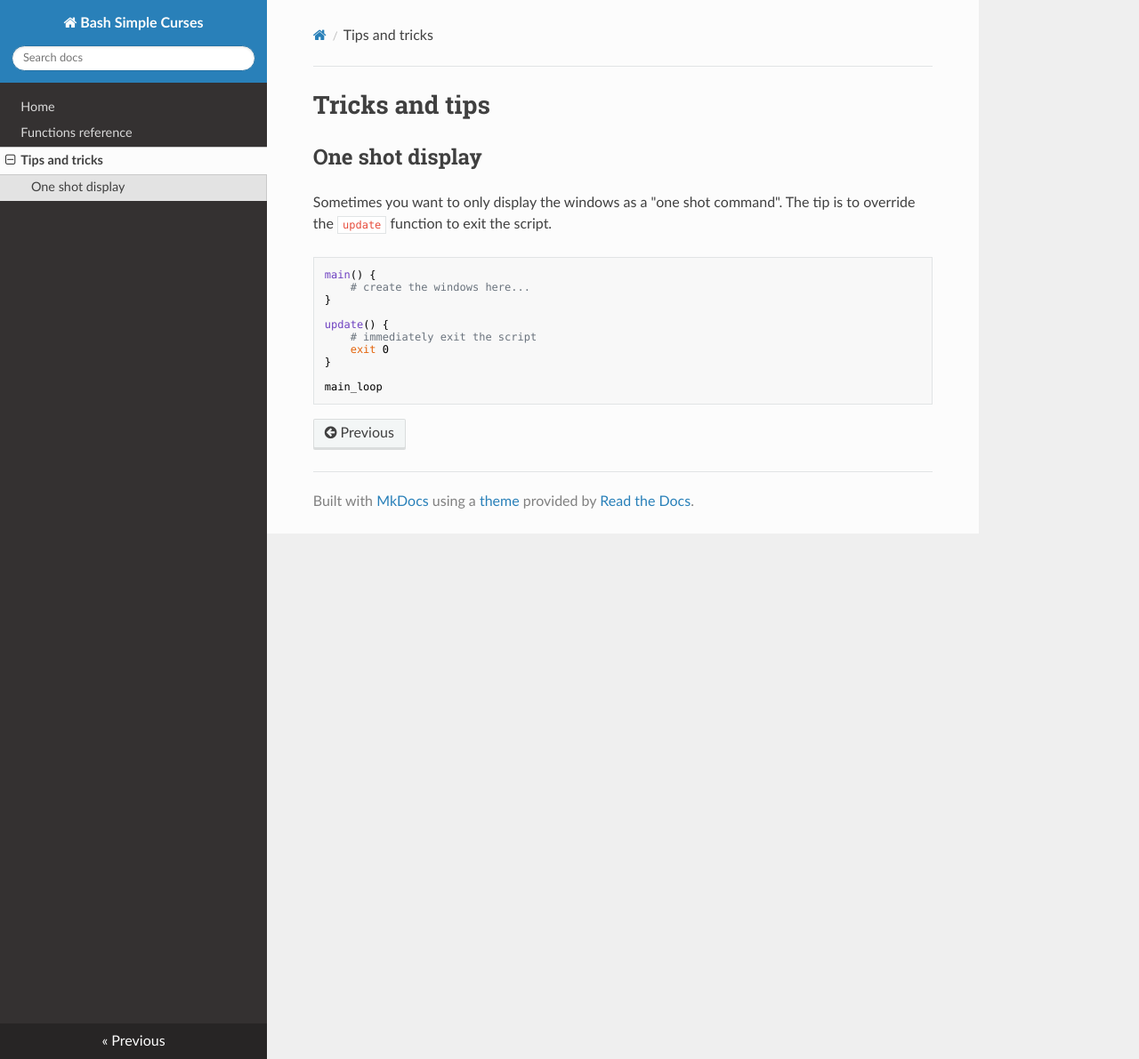
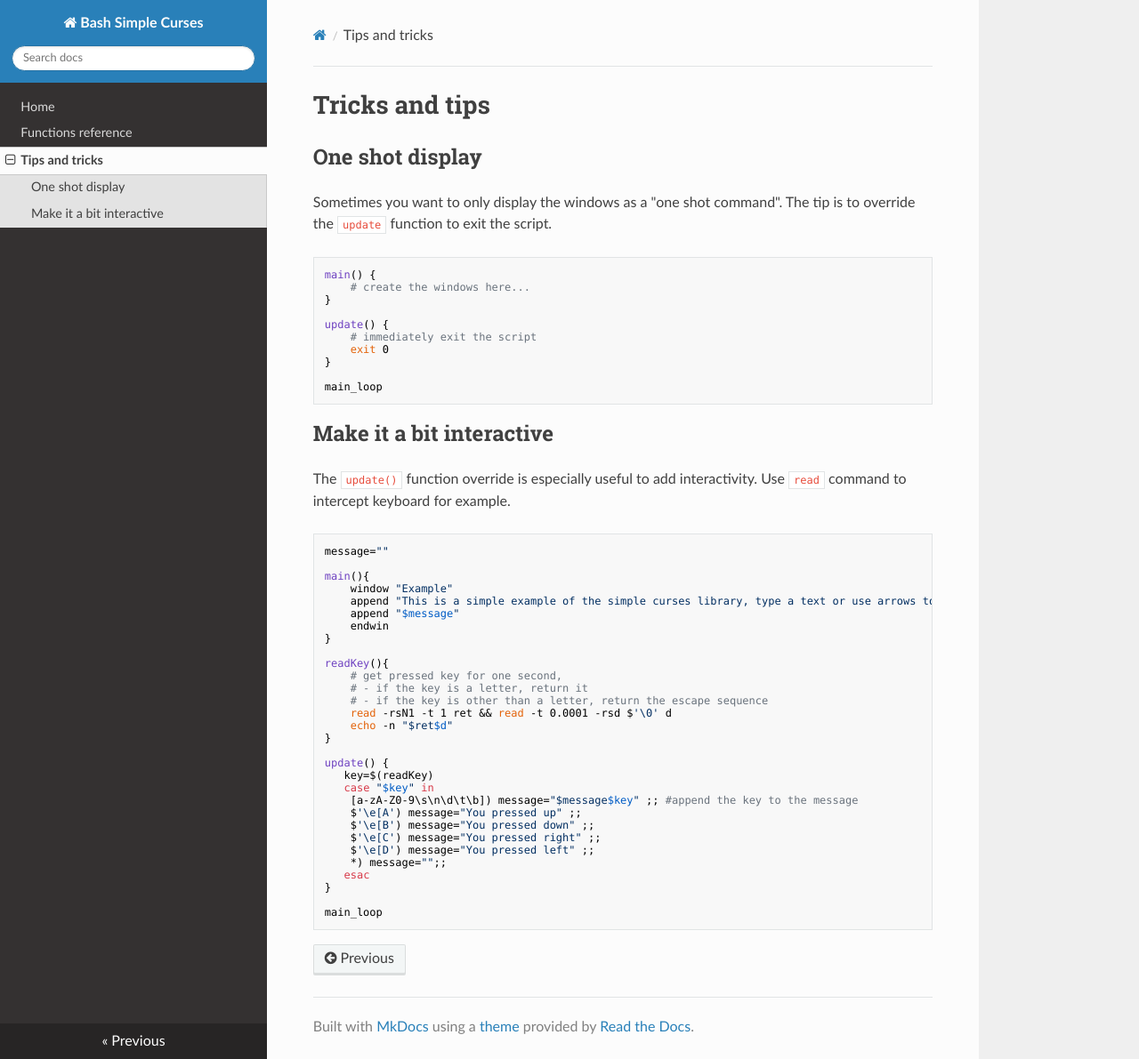
Before and after one commit to metal3d/bashsimplecurses, an MkDocs documentation site: the page built from docs/tips.md, in a window 1280 px wide and 1191 px high. Shown: the whole window at 89% size. Built offline with MkDocs 1.6.1, drawn with Linux system fonts in a browser that asks for light colours; nearby versions of some CDN libraries.

Commit message:
Add one more tip

````diff
--- a/docs/tips.md
+++ b/docs/tips.md
@@ -16,3 +16,40 @@ update() {
 
 main_loop
 ```
+
+## Make it a bit interactive
+
+The `update()` function override is especially useful to add interactivity. Use `read` command to intercept keyboard for example.
+
+```bash
+message=""
+
+main(){
+    window "Example"
+    append "This is a simple example of the simple curses library, type a text or use arrows to see the result"
+    append "$message"
+    endwin
+}
+
+readKey(){
+    # get pressed key for one second,
+    # - if the key is a letter, return it
+    # - if the key is other than a letter, return the escape sequence
+    read -rsN1 -t 1 ret && read -t 0.0001 -rsd $'\0' d
+    echo -n "$ret$d"
+}
+
+update() {
+   key=$(readKey)
+   case "$key" in
+    [a-zA-Z0-9\s\n\d\t\b]) message="$message$key" ;; #append the key to the message
+    $'\e[A') message="You pressed up" ;;
+    $'\e[B') message="You pressed down" ;;
+    $'\e[C') message="You pressed right" ;;
+    $'\e[D') message="You pressed left" ;;
+    *) message="";;
+   esac
+}
+
+main_loop
+```
````
Also changed, not shown: README.md (+2 -2 lines).
